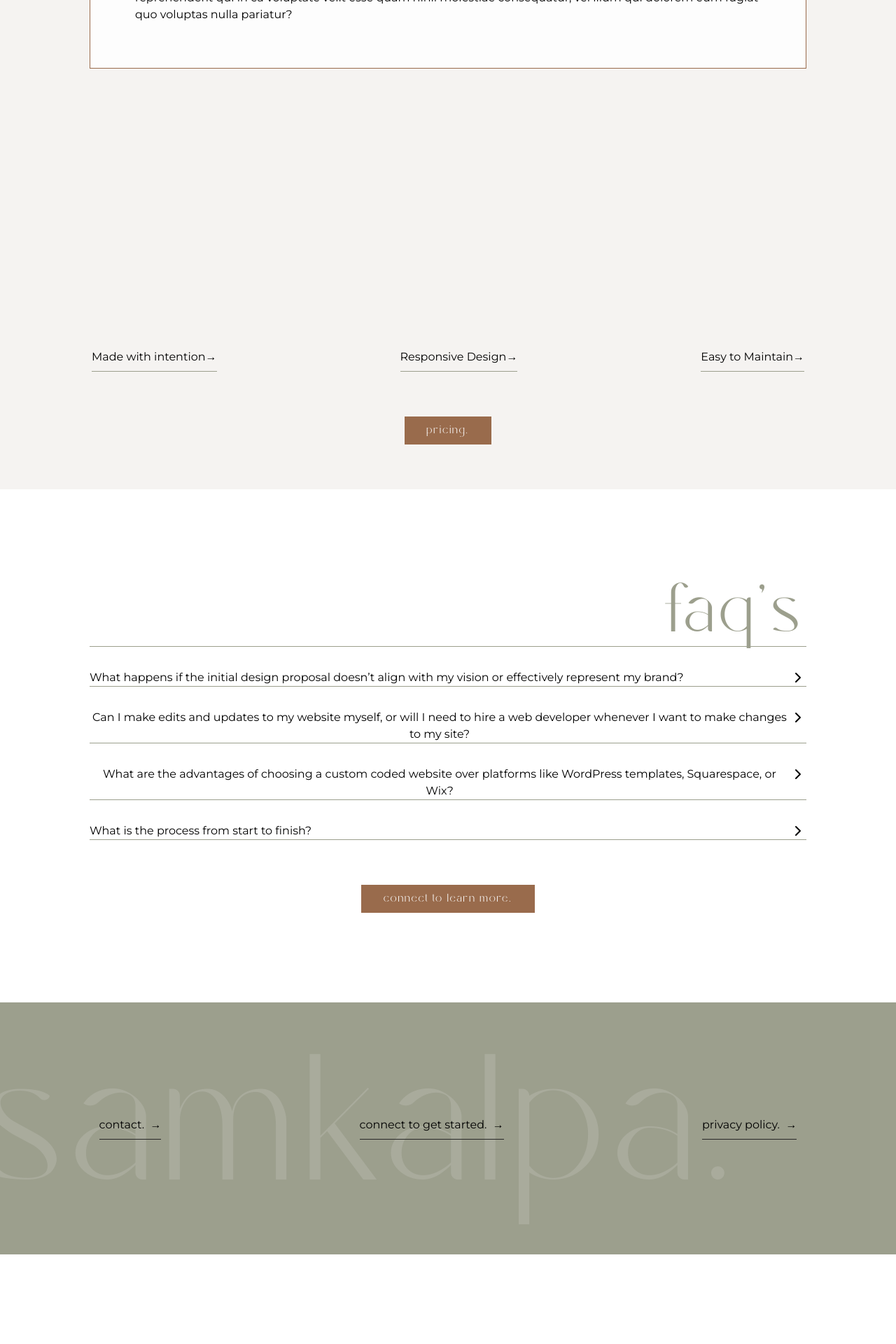
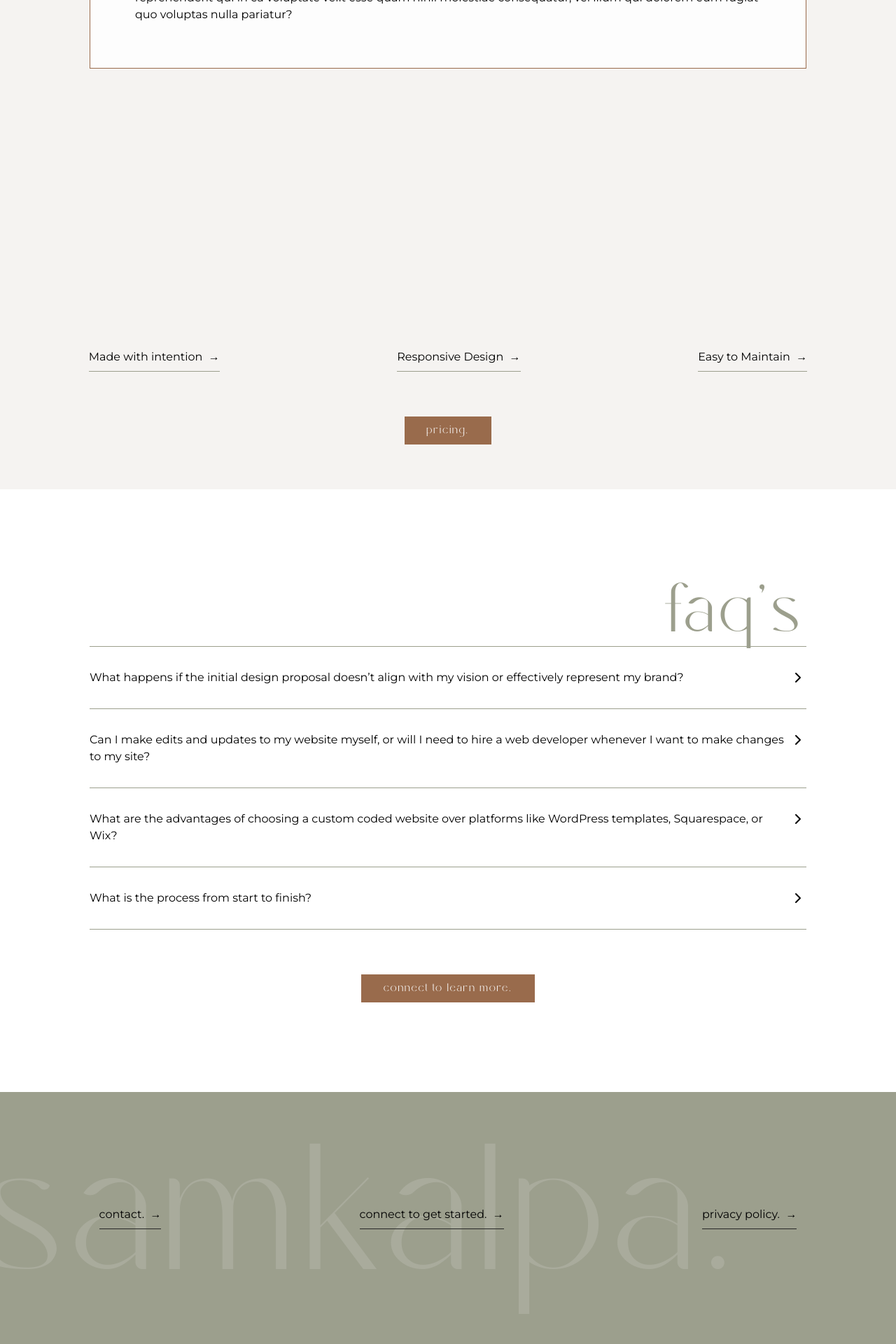
Before and after one commit to brittwoodard/embodied-creative, a Jekyll site: the page built from index.html, in a window 1280 px wide. Shown: the part 2803-4723 px from the top of the page at 70% size. Built offline with Jekyll 4.4.1, drawn with Linux system fonts in a browser that asks for light colours; some web fonts are replaced; before the commit the page ends 4595 px from its top, so only the background shows below that.

Commit message:
lunch break

```diff
--- a/_includes/about.html
+++ b/_includes/about.html
@@ -7,8 +7,8 @@
         <li x-data="{ open: false }" class="border-b border-dark my-8 list-none">
             <button @click="open = !open" class="flex justify-between w-full">
                 <h3 class="pb-2">{{item.feature}}</h3>
-                <span x-show="!open" >→</span>
-                <span x-show="open" class="transparent">→</span>
+                <span x-show="!open" >&nbsp;&nbsp;→</span>
+                <span x-show="open" class="transparent">&nbsp;&nbsp;→</span>
             </button>
             <div x-show="open" @click.outside="open = false">
                 <p class="mb-8">{{item.description}}</p>
--- a/_includes/faq.html
+++ b/_includes/faq.html
@@ -4,7 +4,7 @@
         {% for item in site.data.faq-settings.faq %}
         <li x-data="{ open: false }" class="border-b border-dark my-8">
             <button @click="open = ! open" class="flex justify-between w-full">
-                <h3>{{item.question}}</h3>
+                <h3 class="text-left mb-8">{{item.question}}</h3>
 
                 <span><svg x-show="!open" xmlns="http://www.w3.org/2000/svg" width="24" height="24" viewBox="0 0 24 24"
                         fill="none" stroke="currentColor" stroke-width="2" stroke-linecap="round"
--- a/_includes/head.html
+++ b/_includes/head.html
@@ -28,6 +28,9 @@
 <link rel="preconnect" href="https://fonts.gstatic.com" crossorigin>
 <link href="https://fonts.googleapis.com/css2?family=Italiana&family=Montserrat:ital,wght@0,200;0,300;0,400;0,500;0,600;0,700;1,200;1,300;1,400;1,500;1,600;1,700&display=swap" rel="stylesheet">
 
+<!-- Font Awesome -->
+<link rel="stylesheet" href="https://cdnjs.cloudflare.com/ajax/libs/font-awesome/5.15.3/css/all.min.css" integrity="sha512-iBBXm8fW90+nuLcSKlbmrPcLa0OT92xO1BIsZ+ywDWZCvqsWgccV3gFoRBv0z+8dLJgyAHIhR35VZc2oM/gI1w==" crossorigin="anonymous" referrerpolicy="no-referrer" />
+
 <!------------ Tailwind Stylesheet  ------------>
 <link rel="stylesheet" type="text/css" href="/assets/css/tailwind-styles.css">
 
--- a/assets/css/output-style.css
+++ b/assets/css/output-style.css
@@ -572,12 +572,6 @@
 .gap-4 {
   gap: 1rem;
 }
-.overflow-x-auto {
-  overflow-x: auto;
-}
-.whitespace-nowrap {
-  white-space: nowrap;
-}
 .border {
   border-width: 1px;
 }
@@ -632,6 +626,9 @@
 }
 .pb-2 {
   padding-bottom: 0.5rem;
+}
+.text-left {
+  text-align: left;
 }
 .text-center {
   text-align: center;
```
Also changed, not shown: _data/faq-settings.yml (+6 -6 lines).
